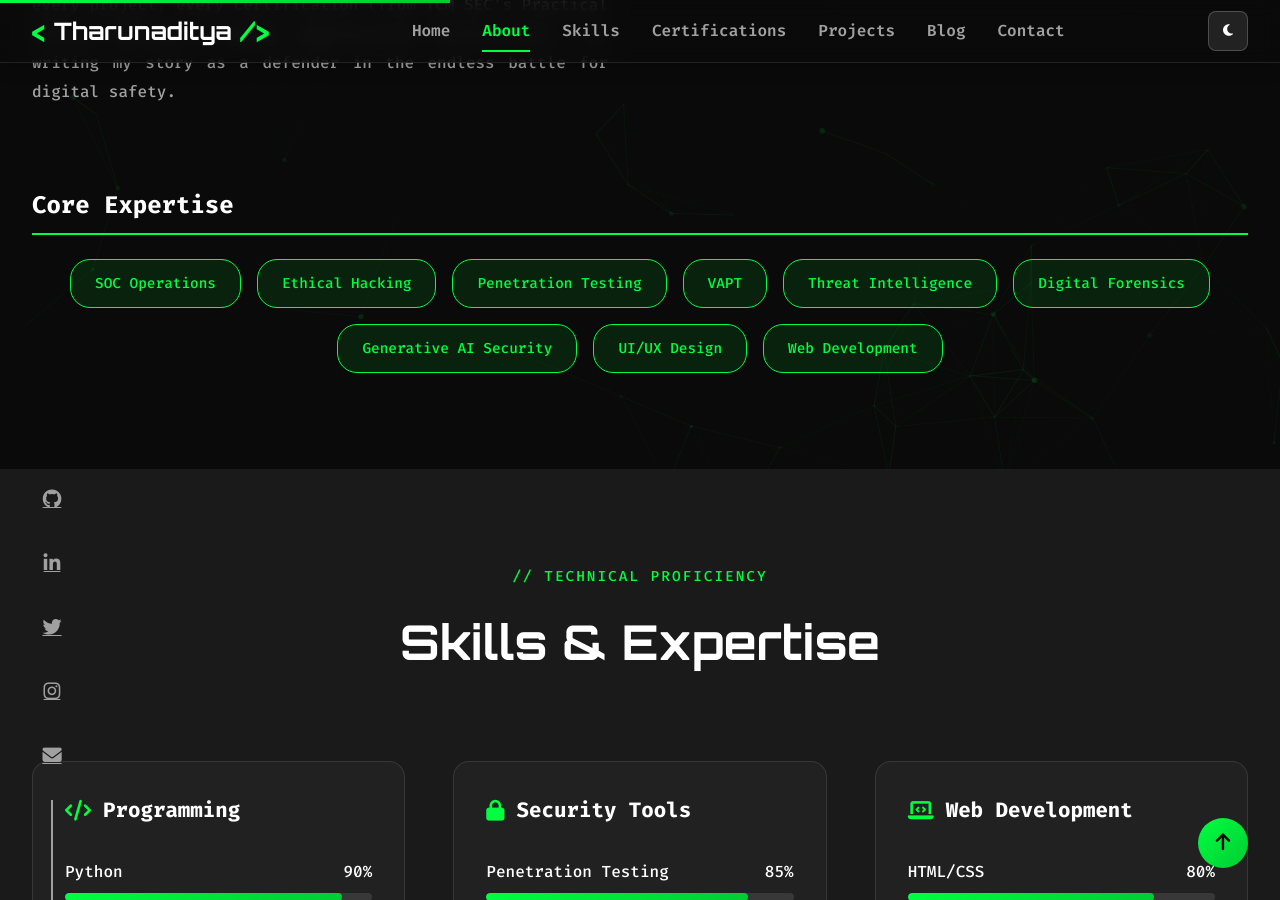
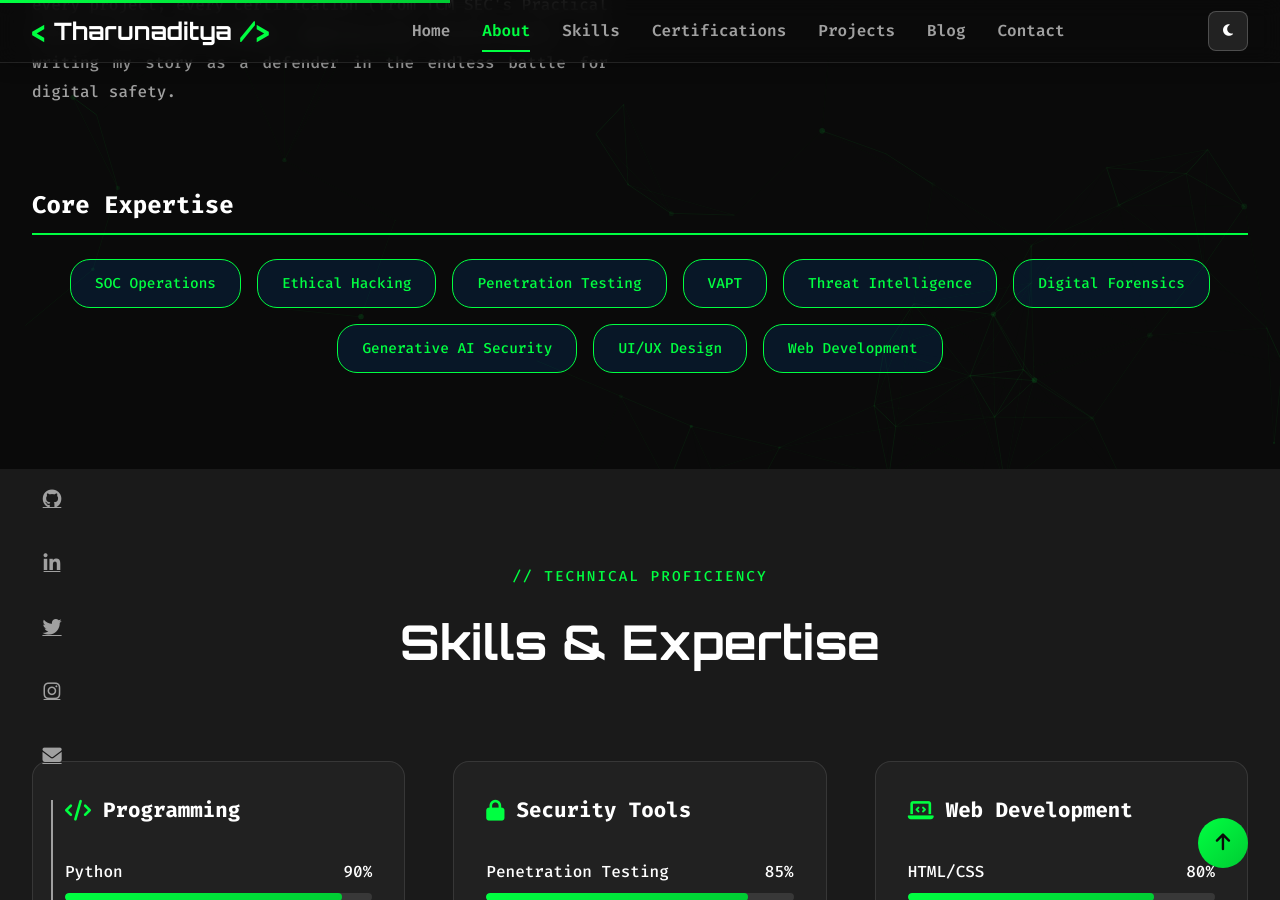
Before and after one commit to Tharunaditya/tharunaditya.github.io, a Jekyll site: the page index.html, which Jekyll copies as it is, in a window 1280 px wide and 900 px high, scrolled down 2513 px. Built offline with Jekyll 4.4.1, drawn with Linux system fonts in a browser that asks for light colours.

Commit message:
Align badges with blue accent

```diff
--- a/assets/css/style.css
+++ b/assets/css/style.css
@@ -58,20 +58,22 @@
 
 /* Light Mode Variables */
 .light-mode {
-    --bg-primary: #eef1f5;
-    --bg-secondary: #e2e6ee;
-    --bg-tertiary: #f8fafc;
-    --text-primary: #0b1220;
-    --text-secondary: #334155;
-    --accent-primary: #00519A;
-    --accent-secondary: #003d7a;
-    --accent-active: #26E3E0;
-    --accent-glow: rgba(38, 227, 224, 0.35);
-    --gradient-primary: linear-gradient(135deg, #00519A 0%, #26E3E0 100%);
-    --gradient-glass: linear-gradient(135deg, rgba(255,255,255,0.92) 0%, rgba(232,241,245,0.75) 100%);
-    --gradient-dark: linear-gradient(135deg, #e2e6ee 0%, #d5dbe6 100%);
-    --success: #00519A;
-    --shadow-glow: 0 0 20px rgba(38, 227, 224, 0.3);
+    --bg-primary: #fafafa;
+    --bg-secondary: #f0f0f0;
+    --bg-tertiary: #ffffff;
+    --text-primary: #1a1a1a;
+    --text-secondary: #5f5f5f;
+    --accent-primary: #007bff;
+    --accent-secondary: #0056b3;
+    --accent-active: #0056b3;
+    --accent-glow: rgba(0, 123, 255, 0.25);
+    --gradient-primary: linear-gradient(135deg, #007bff 0%, #0056b3 100%);
+    --gradient-glass: linear-gradient(135deg, rgba(255,255,255,0.94) 0%, rgba(240,240,240,0.82) 100%);
+    --gradient-dark: linear-gradient(135deg, #f0f0f0 0%, #e4e4e4 100%);
+    --success: #2ca02c;
+    --warning: #f7db91;
+    --danger: #d62728;
+    --shadow-glow: 0 0 20px rgba(0, 123, 255, 0.25);
 }
 
 /* ============================================
@@ -385,7 +387,7 @@ body {
 }
 
 .light-mode .section {
-    background: linear-gradient(180deg, var(--bg-primary) 0%, rgba(255,255,255,0.85) 100%);
+    background: linear-gradient(180deg, var(--bg-primary) 0%, rgba(255,255,255,0.9) 100%);
 }
 
 .light-mode .dark-section {
@@ -656,9 +658,9 @@ body {
 
 /* Light Mode Card Styling */
 .light-mode .glass-card {
-    background: linear-gradient(135deg, rgba(255,255,255,0.94) 0%, rgba(245,250,252,0.9) 100%);
+    background: linear-gradient(135deg, rgba(255,255,255,0.96) 0%, rgba(240,240,240,0.9) 100%);
     backdrop-filter: blur(10px);
-    border: 1px solid rgba(0, 81, 154, 0.18);
+    border: 1px solid rgba(0, 123, 255, 0.18);
     box-shadow: 0 6px 18px rgba(15, 23, 42, 0.08), inset 0 1px 0 rgba(255, 255, 255, 0.95);
 }
 
@@ -754,7 +756,7 @@ body {
 }
 
 .expertise-tags .tag {
-    background: rgba(0, 255, 65, 0.1);
+    background: rgba(0, 123, 255, 0.12);
     border: 1px solid var(--accent-primary);
     color: var(--accent-primary);
     padding: 0.75rem 1.5rem;
@@ -862,8 +864,8 @@ body {
 }
 
 .light-mode .skill-category {
-    background: linear-gradient(135deg, rgba(255,255,255,0.92) 0%, rgba(238,241,245,0.9) 100%);
-    border: 1px solid rgba(0, 81, 154, 0.16);
+    background: linear-gradient(135deg, rgba(255,255,255,0.94) 0%, rgba(244,244,244,0.9) 100%);
+    border: 1px solid rgba(0, 123, 255, 0.16);
     box-shadow: 0 6px 16px rgba(15, 23, 42, 0.08), inset 0 1px 0 rgba(255, 255, 255, 0.9);
 }
 
@@ -914,7 +916,7 @@ body {
 }
 
 .tech-badge {
-    background: rgba(0, 255, 65, 0.1);
+    background: rgba(0, 123, 255, 0.12);
     border: 1px solid var(--accent-primary);
     color: var(--accent-primary);
     padding: 0.5rem 1rem;
@@ -1048,8 +1050,8 @@ body {
 }
 
 .light-mode .project-card {
-    background: linear-gradient(135deg, rgba(255,255,255,0.95) 0%, rgba(245,250,252,0.92) 100%);
-    border: 1px solid rgba(0, 81, 154, 0.2);
+    background: linear-gradient(135deg, rgba(255,255,255,0.96) 0%, rgba(244,244,244,0.92) 100%);
+    border: 1px solid rgba(0, 123, 255, 0.2);
     box-shadow: 0 8px 20px rgba(15, 23, 42, 0.08), inset 0 1px 0 rgba(255, 255, 255, 0.95);
 }
 
@@ -1123,7 +1125,7 @@ body {
 
 .tag {
     padding: 0.25rem 0.75rem;
-    background: rgba(0, 255, 65, 0.1);
+    background: rgba(0, 123, 255, 0.12);
     color: var(--accent-primary);
     border-radius: var(--radius-sm);
     font-size: 0.8rem;
```
